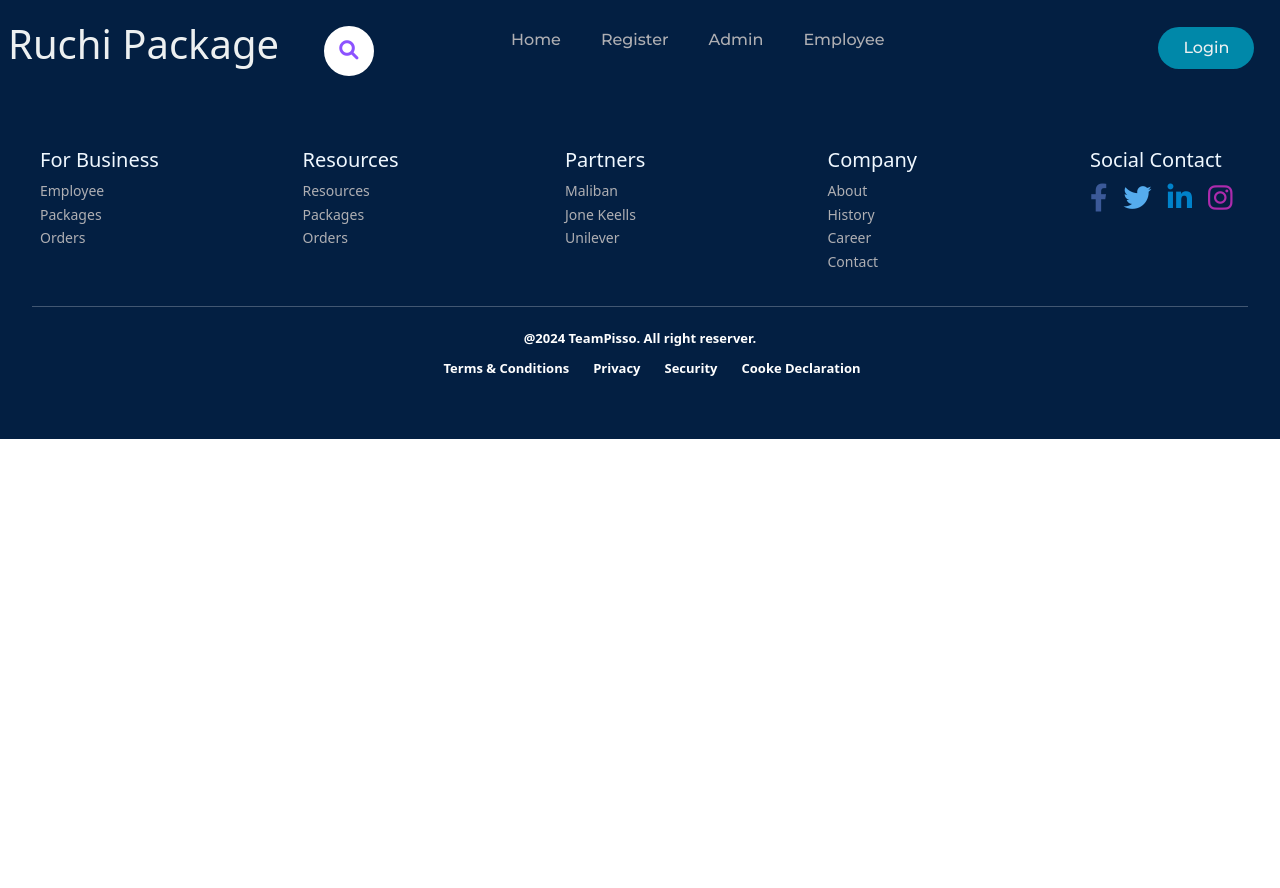
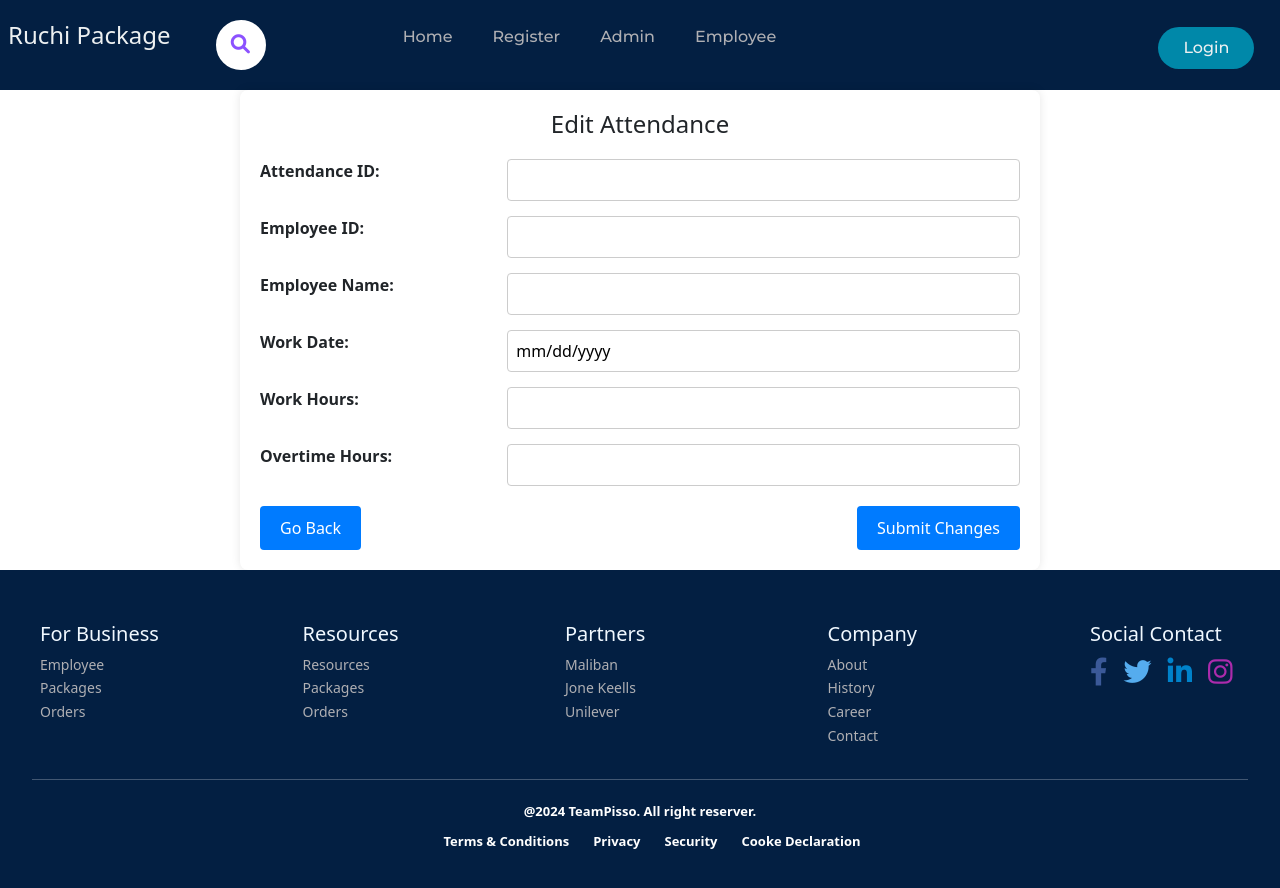
Before and after one commit to thassara/MERN, a React (Create React App) app in the folder frontend/: page /EditAttendance in a window 1280 px wide. Shown: the top 888 px of the page. Before the commit the page ends 800 px from the top, so only its background shows below. Built offline with nearby package versions, Linux system fonts and the light colour scheme.

Commit message:
crud eka

```diff
--- a/frontend/src/App.js
+++ b/frontend/src/App.js
@@ -25,6 +25,7 @@ import { BrowserRouter as Router, Route, Routes, Outlet } from "react-router-dom
 //Employee Section
 import EditEmployee from './compoments/Employee/EditEmployee';
 import AddEmployee from './compoments/Employee/AddEmployee';
+import EditAttendance from './compoments/Employee/EditAttendance';
 
 
 
@@ -59,6 +60,7 @@ function App() {
         /*EmployeeSection*/
         <Route path="/EditEmployee/:empId" element={<EditEmployee />} />
         <Route path="AddEmployee" element={<AddEmployee />} />
+        <Route path="/EditAttendance" element={<EditAttendance />} />
 
         </Routes>
         <Footer />
--- a/frontend/src/compoments/AdminLogin.js
+++ b/frontend/src/compoments/AdminLogin.js
@@ -12,7 +12,6 @@ function AdminLogin({ onLogin, userType }) {
     e.preventDefault(); // Prevent the default login
 
     // Dummy logic - Replace with backend logic
-    // Assume StoredRole is fetched based on the username and password
     const StoredRole = "General"; // Example stored role, replace with real logic
 
     if (username && password) {
@@ -45,53 +44,32 @@ function AdminLogin({ onLogin, userType }) {
   };
 
   return (
-    <div style={{ display: 'flex', justifyContent: 'center', alignItems: 'center',height: '70vh'}}>
-      <div>
-        <style>
-          {`
-          .AdminLoginBox {
-              border-radius: 15px;
-              border: 3px solid #031f42;
-              width: 100%;
-              max-width: 400px;
-              padding: 20px;
-              font-weight: bold;
-              background-color: #f4f4f4;
-          }
-          `}
-        </style>
-      </div>
-      <div className="AdminLoginBox">
-        <h2 style={{ textAlign: 'center' }}>{userType} Login Page</h2>
-        <form onSubmit={handleLogin}>
-          <div>
-            <label>Username:</label>
+    <div style={styles.container}>
+      <h2 style={styles.heading}>{userType} Login Page</h2>
+      <form onSubmit={handleLogin} style={styles.form}>
+        <div style={styles.inputContainer}>
+          <label style={styles.label}>Username:</label>
           <input
             type="text"
             value={username}
             onChange={(e) => setUsername(e.target.value)}
             required
-              style={{ width: '100%', padding: '8px', margin: '10px 0' }}
+            style={styles.input}
           />
         </div>
-          <div>
-            <label>Password:</label>
+        <div style={styles.inputContainer}>
+          <label style={styles.label}>Password:</label>
           <input
             type="password"
             value={password}
             onChange={(e) => setPassword(e.target.value)}
             required
-              style={{ width: '100%', padding: '8px', margin: '10px 0' }}
+            style={styles.input}
           />
         </div>
-          <div>
-            <label>Role:</label>
-            <select
-              value={role}
-              onChange={(e) => setRole(e.target.value)}
-              required
-              style={{ width: '100%', padding: '8px', margin: '10px 0' }}
-            >
+        <div style={styles.inputContainer}>
+          <label style={styles.label}>Role:</label>
+          <select value={role} onChange={(e) => setRole(e.target.value)} required style={styles.input}>
             <option value="">Select Role</option>
             <option value="Stock">Stock</option>
             <option value="Deputy">Deputy</option>
@@ -99,13 +77,62 @@ function AdminLogin({ onLogin, userType }) {
             <option value="General">General</option>
           </select>
         </div>
-          <button type="submit" style={{ width: '100%', padding: '10px', marginTop: '16px', fontSize: '16px',borderRadius : '15px' }}>
-            Login
-          </button>
+        <button type="submit" style={styles.button}>Login</button>
       </form>
-      </div>
     </div>
   );
 }
 
+const styles = {
+  container: {
+    display: 'flex',
+    flexDirection: 'column',
+    alignItems: 'center',
+    justifyContent: 'center',
+    minHeight: '100vh',
+    backgroundColor: '#f5f5f5',
+  },
+  heading: {
+    marginBottom: '20px',
+    fontSize: '24px',
+    color: '#333',
+  },
+  form: {
+    backgroundColor: '#fff',
+    padding: '20px',
+    borderRadius: '8px',
+    boxShadow: '0px 0px 15px rgba(0, 0, 0, 0.1)',
+    width: '300px',
+  },
+  inputContainer: {
+    marginBottom: '15px',
+  },
+  label: {
+    display: 'block',
+    marginBottom: '5px',
+    fontWeight: 'bold',
+    color: '#555',
+  },
+  input: {
+    width: '100%',
+    padding: '10px',
+    borderRadius: '4px',
+    border: '1px solid #ddd',
+    fontSize: '14px',
+  },
+  button: {
+    width: '100%',
+    padding: '10px',
+    backgroundColor: '#28a745',
+    color: '#fff',
+    border: 'none',
+    borderRadius: '4px',
+    cursor: 'pointer',
+    fontSize: '16px',
+  },
+  buttonHover: {
+    backgroundColor: '#218838',
+  },
+};
+
 export default AdminLogin;
--- /dev/null
+++ b/frontend/src/compoments/Employee/EditAttendance.js
@@ -0,0 +1,176 @@
+import React, { useEffect, useState } from 'react';
+import { useNavigate, useLocation } from 'react-router-dom';
+
+function EditAttendance() {
+  const navigate = useNavigate();
+  const location = useLocation();
+
+  // Parse query parameters from the URL
+  const query = new URLSearchParams(location.search);
+
+  const [attendance, setAttendance] = useState({
+    AttID: '',
+    EmpID: '',
+    EmpName: '',
+    WorkDate: '',
+    WorkHours: '',
+    OTHours: '',
+  });
+
+  // Set state from URL query parameters when the component mounts
+  useEffect(() => {
+    const attID = query.get('AttID');
+    const empID = query.get('EmpID');
+    const empName = query.get('EmpName');
+    const workDate = query.get('WorkDate');
+    const workHours = query.get('WorkHours');
+    const otHours = query.get('OTHours');
+
+    // Log values for debugging
+    console.log('Query Parameters:', { attID, empID, empName, workDate, workHours, otHours });
+
+    setAttendance({
+      AttID: attID || '',
+      EmpID: empID || '',
+      EmpName: empName || '',
+      WorkDate: workDate || '',
+      WorkHours: workHours || '',
+      OTHours: otHours || '',
+    });
+  }, [location.search]); // Re-run effect if query parameters change
+
+  const handleChange = (e) => {
+    const { id, value } = e.target;
+    setAttendance((prev) => ({
+      ...prev,
+      [id]: value,
+    }));
+  };
+
+  const handleSubmit = async (e) => {
+    e.preventDefault();
+
+    // Format WorkDate as needed (e.g., YYYY-MM-DD)
+    const formattedWorkDate = new Date(attendance.WorkDate).toISOString().split('T')[0];
+
+    try {
+      const response = await fetch(`http://localhost:8070/api/attendance/${attendance.EmpID}/${formattedWorkDate}`, {
+        method: 'PUT',
+        headers: {
+          'Content-Type': 'application/json',
+        },
+        body: JSON.stringify(attendance),
+      });
+
+      if (response.ok) {
+        alert('Attendance updated successfully');
+        navigate('/EmployeeDashBoardPage'); // Navigate back after success
+      } else {
+        const errorText = await response.text();
+        alert('successfuly updated');
+        navigate('/EmployeeDashBoardPage');
+      }
+    } catch (error) {
+      console.error('Error updating attendance:', error);
+    }
+  };
+
+
+  return (
+    <div>
+      <style>
+        {`
+          .container {
+            padding: 20px;
+            border-radius: 8px;
+            max-width: 800px;
+            width: 100%;
+            background-color: white;
+            margin: 0 auto;
+            box-shadow: 0 0 10px rgba(0, 0, 0, 0.1);
+          }
+
+          h1 {
+            text-align: center;
+            margin-bottom: 20px;
+            font-size: 24px;
+          }
+
+          .form-group {
+            margin-bottom: 15px;
+            display: flex;
+            justify-content: space-between;
+          }
+
+          .form-group label {
+            flex: 1;
+            font-weight: bold;
+          }
+
+          .form-group input {
+            flex: 2;
+            padding: 8px;
+            border: 1px solid #ccc;
+            border-radius: 4px;
+          }
+
+          .button-container {
+            display: flex;
+            justify-content: space-between;
+            margin-top: 20px;
+          }
+
+          .button {
+            padding: 10px 20px;
+            border: none;
+            border-radius: 4px;
+            font-size: 16px;
+            cursor: pointer;
+            background-color: #007bff; /* Blue color */
+            color: white;
+          }
+
+          .button:hover {
+            background-color: #0056b3;
+          }
+        `}
+      </style>
+
+      <div className="container">
+        <h1>Edit Attendance</h1>
+        <form onSubmit={handleSubmit}>
+          <div className="form-group">
+            <label htmlFor="AttID">Attendance ID:</label>
+            <input type="text" id="AttID" value={attendance.AttID} readOnly />
+          </div>
+          <div className="form-group">
+            <label htmlFor="EmpID">Employee ID:</label>
+            <input type="text" id="EmpID" value={attendance.EmpID} readOnly />
+          </div>
+          <div className="form-group">
+            <label htmlFor="EmpName">Employee Name:</label>
+            <input type="text" id="EmpName" value={attendance.EmpName} readOnly />
+          </div>
+          <div className="form-group">
+            <label htmlFor="WorkDate">Work Date:</label>
+            <input type="date" id="WorkDate" value={attendance.WorkDate.split('T')[0]} readOnly />
+          </div>
+          <div className="form-group">
+            <label htmlFor="WorkHours">Work Hours:</label>
+            <input type="number" id="WorkHours" value={attendance.WorkHours} onChange={handleChange} />
+          </div>
+          <div className="form-group">
+            <label htmlFor="OTHours">Overtime Hours:</label>
+            <input type="number" id="OTHours" value={attendance.OTHours || ''} onChange={handleChange} />
+          </div>
+          <div className="button-container">
+            <button className="button" type="button" onClick={() => navigate('/EmployeeDashBoardPage')}>Go Back</button>
+            <button className="button" type="submit">Submit Changes</button>
+          </div>
+        </form>
+      </div>
+    </div>
+  );
+}
+
+export default EditAttendance;
--- a/frontend/src/compoments/Employee/EmployeeDashBoardTwo.js
+++ b/frontend/src/compoments/Employee/EmployeeDashBoardTwo.js
@@ -105,7 +105,8 @@ function EmployeeDashBoardTwo() {
                   <td>
                     <button
                       className="buttonX"
-                      onClick={() => handleNavigate(`/EditAttendance/${record.AttID}`)}
+                      //onClick={() => handleNavigate(`/EditAttendance/${record.AttID}`)}
+                      onClick={() => handleNavigate(`/EditAttendance?AttID=${record.AttID}&EmpID=${record.EmpID}&EmpName=${encodeURIComponent(record.EmpName)}&WorkDate=${record.WorkDate}&WorkHours=${record.WorkHours}&OTHours=${record.OTHours}`)}
                       style={{ padding: '5px 10px' }}
                     >
                       Update
```
Also changed, not shown: 1 other file (tests, documents, lock files or other folders). Lines whose indentation alone changed are shown as unchanged.
